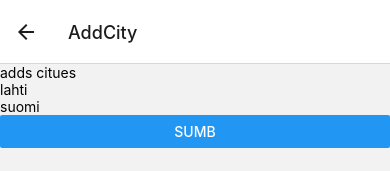
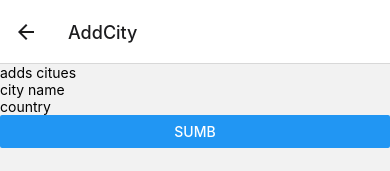
Before and after one commit to kimierik/React-native-CourseSubmissions, a React Native app in the folder CityApp/: screen /AddCity in a window 390 px wide. Shown: the top 171 px of the page. Built offline with nearby package versions, Linux system fonts and the light colour scheme.

Commit message:
first working product. locations and cities are added and rendered propelry

```diff
--- a/CityApp/components/AddCity.tsx
+++ b/CityApp/components/AddCity.tsx
@@ -5,16 +5,16 @@ import AppContext from '../modules/AppContext';
 import {City} from '../types/City';
 
 export default function AddCity(){
-    const [cityName, setCityname]=useState<string>("lahti");
-    const [cityCountry, setCityCountry]=useState<string>("suomi");
+    const [cityName, setCityname]=useState<string>("");
+    const [cityCountry, setCityCountry]=useState<string>("");
     const asdf =useContext(AppContext)
 
 
     return (
      <View>
         <Text>adds citues</Text>
-        <TextInput onChangeText={setCityname} value={cityName} ></TextInput>
-        <TextInput onChangeText={setCityCountry} value={cityCountry} ></TextInput>
+        <TextInput onChangeText={setCityname} value={cityName} placeholder='city name' ></TextInput>
+        <TextInput onChangeText={setCityCountry} value={cityCountry} placeholder='country' ></TextInput>
         <Button title='sumb' onPress={()=>{
         const cit={
             name:cityName,
--- a/CityApp/components/Home.tsx
+++ b/CityApp/components/Home.tsx
@@ -42,6 +42,7 @@ export default function Home(){
 
 
     useEffect(()=>{
+    console.log("home eggect")
         if(isfocused){
           setrencities(asdf.cities)
         }
--- a/CityApp/components/Locations.tsx
+++ b/CityApp/components/Locations.tsx
@@ -2,12 +2,18 @@ import {  Text, View, Button, ScrollView } from 'react-native';
 import RootStackParams from '../types/navigation';
 import { NativeStackScreenProps } from '@react-navigation/native-stack';
 import {City, Location} from '../types/City';
+import { useContext, useEffect, useState } from 'react';
+import {useIsFocused} from '@react-navigation/native'
 
+import AppContext from '../modules/AppContext';
 
 type Props=NativeStackScreenProps<RootStackParams,"Locations","what">
 
 export default function Locations({route,navigation}:Props){
     //const navigation = useNavigation<NativeStackNavigationProp<RootStackParams>>();
+    const isfocused=useIsFocused();
+    const [loclst,setlocations]=useState<Location[]>([]);
+    const asdf=useContext(AppContext)
 
     function location_lst():Location[]{
         if(route.params?.city.locations== undefined){
@@ -24,9 +30,16 @@ export default function Locations({route,navigation}:Props){
         }else return route.params.city;
     }
 
+    useEffect(()=>{
+        if(isfocused){
+          setlocations(location_lst())
+        }
+    },[isfocused])
 
-    const elements=location_lst().map((i)=>
-    <View>
+
+
+    const elements=loclst.map((i)=>
+    <View key={asdf.getid()}>
         <Text>{i.name}</Text>
         <Text>{i.content}</Text>
     </View>
```
